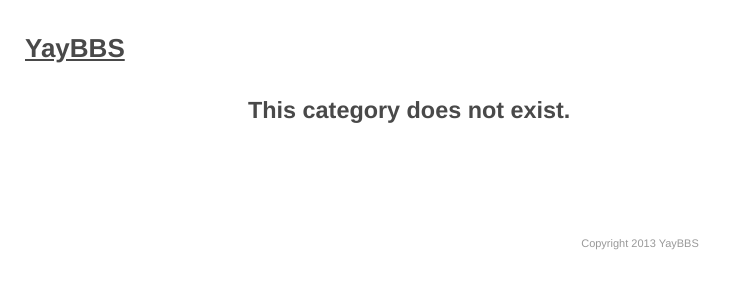
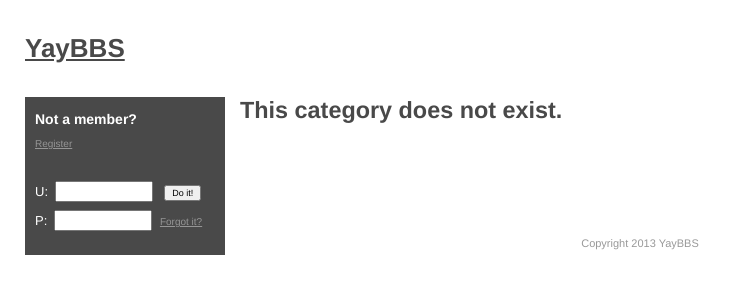
Before and after one commit to datagutt/YayBBS, a Node server app: page / in a window 1280 px wide. Shown: the top 300 px of the page, without its empty margins (0-736 px from the left). Run offline with Node 20, Linux system fonts and the light colour scheme; data that the repository does not hold is empty; some libraries are stand-ins or nearby versions.

Commit message:
auth box

```diff
--- a/app.js
+++ b/app.js
@@ -17,6 +17,7 @@ app.use(express.cookieParser());
 app.use(express.session({secret: config.server.secret}));
 app.use(app.router);
 
+app.locals.pretty = true;
 app.locals.slug = function(title){
 	return slug(title);
 };
--- a/app/views/layout.jade
+++ b/app/views/layout.jade
@@ -3,15 +3,29 @@ html
 	head
 		meta(charset='utf-8')
 		meta(name='viewport', content='width=device-width, initial-scale=1.0')
+		link(rel='stylesheet', href='/css/normalize.css')
 		link(rel='stylesheet', href='/css/forum.css')
 		title YayBBS
 
 		body
-			div#container
+			div#wrapper
 				div#left-col
 					header
 						h1#logo
 							a(href='/') YayBBS
+					div#login-box.node
+						span.title Not a member?
+						p
+							a(href='/auth/register') Register
+						form#login-form(action='/auth/login', method='post')
+							div
+								label(for='username') U:
+								input#username(type='text', name='username', tabindex='1')
+								button(type='submit', tabindex='3') Do it!
+							div
+								label(for='password') P:
+								input#password(type='password', name='password', tabindex='2')
+								a#forgot-password(href='#') Forgot it?
 				div#right-col
 					div#content
 						block content
--- a/public/css/forum.css
+++ b/public/css/forum.css
@@ -15,7 +15,7 @@ p {
 	margin-bottom: 10px;
 }
 code {
-	font-family: 'Courier New',monospace;
+	font-family: 'Courier New', monospace;
 	font-size: 9pt;
 	color: #000000;
 	white-space: pre;
@@ -32,6 +32,52 @@ header {
 	top: 15px;
 	left: 25px;
 	width: 200px;
+}
+.node {
+	padding: 10px;
+    margin: 0px;
+    margin-bottom:15px;
+}
+#login-box {
+	background: #494949;
+	min-height: 110px;
+}
+/* I should use h5 but it derps */
+#login-box .title {
+	font-size: 14px;
+	line-height: 1.8em;
+	padding-bottom: 1em;
+	color: #ffffff;
+	font-weight: 900;
+}
+#login-box p {
+	font-size: 9px;
+	margin: 0 0 8px 0;
+}
+#login-box a {
+	color: #959595;
+	font-size: 10px;
+}
+#login-form {
+	text-align: left;
+}
+#login-box, #login-form label {
+	color: #ffffff;
+}
+#login-form label {
+	margin-right: 3px;
+}
+#login-form input {
+	width: 90px;
+	margin-right: 8px;
+}
+#login-form button {
+	font-size: 9px;
+}
+#login-form div {
+	margin-bottom: 5px;
+	height: 21px;
+	padding-top: 3px;
 }
 #right-col {
 	margin: 25px 0 0 240px;
```
Also changed, not shown: public/css/normalize.css (added).
